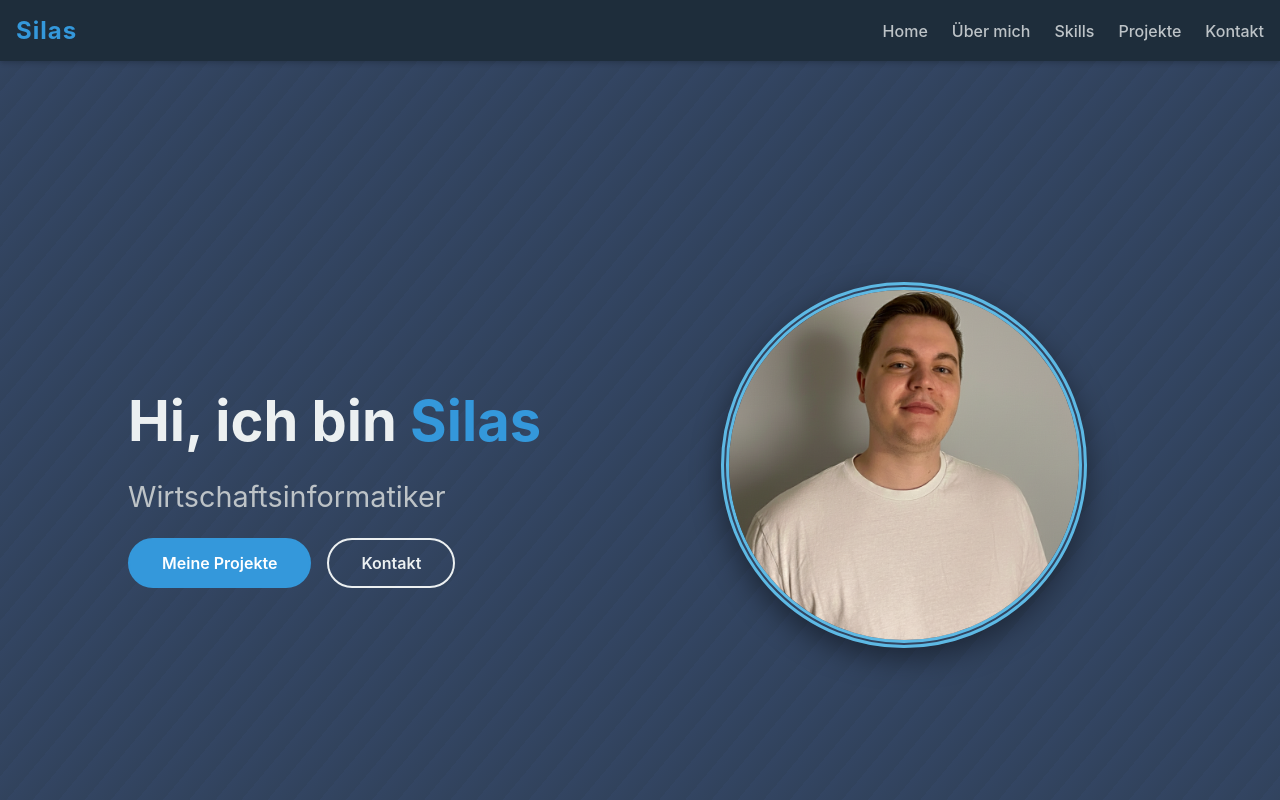
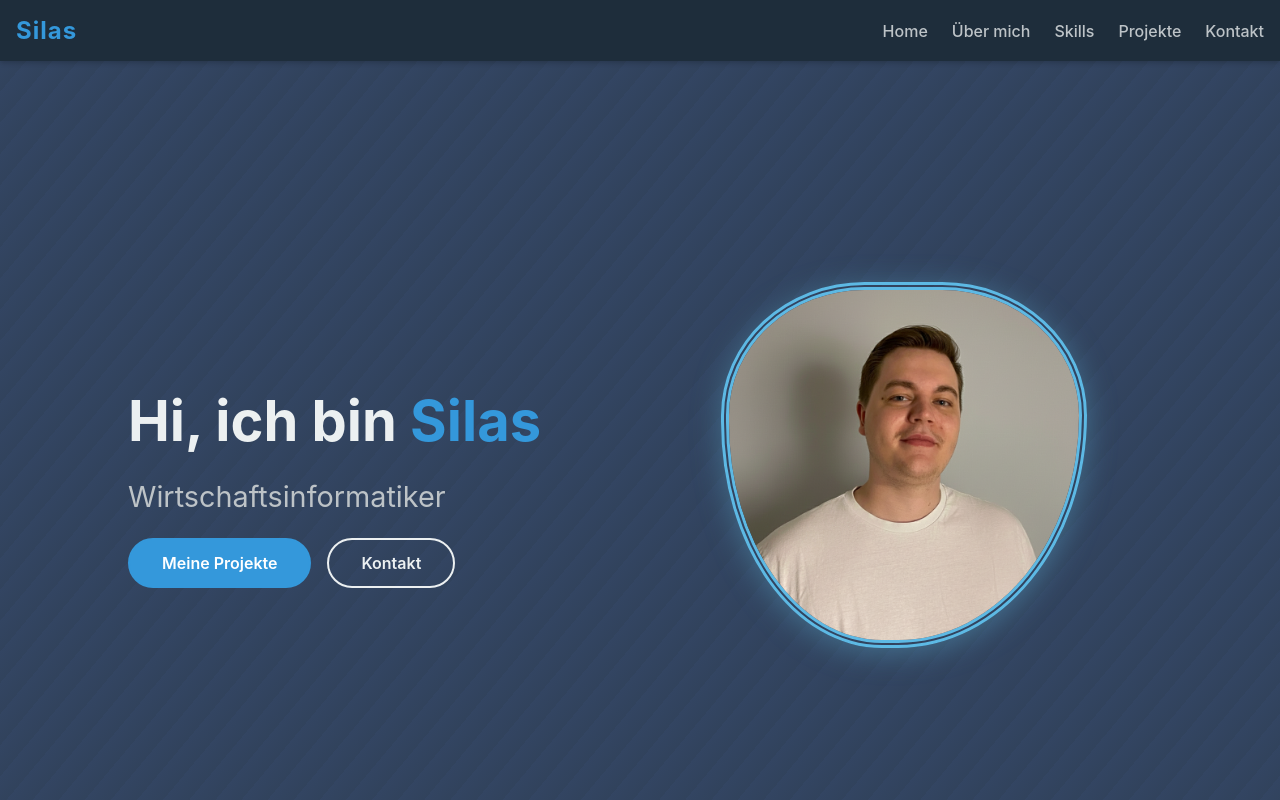
Before and after one commit to Zitas45/portfolio, a Vue app: page / in a window 1280 px wide. Shown: the top 800 px of the page. Built offline with nearby package versions, Linux system fonts and the light colour scheme.

Commit message:
added blob animation to image

```diff
--- a/src/components/Hero.vue
+++ b/src/components/Hero.vue
@@ -85,7 +85,8 @@ p {
   object-fit: cover;
   border-radius: 50%;
   border: 8px double #5db9e4;
-  box-shadow: 0 10px 30px rgba(0, 0, 0, 0.444);
+  box-shadow: 0 5px 30px rgba(90, 166, 201, 0.444);
+  animation: blob 20s infinite linear;
 }
 
 .cta-group {
@@ -132,8 +133,14 @@ p {
 }
 @keyframes blink {
   50% { border-right: #000000 2px solid; }
+}
 
+@keyframes blob {
+  0%,100% { border-radius: 42% 56% 72% 38% / 42% 42% 56% 48%; }
+  33% { border-radius: 42% 38% 50% 50% / 38% 38% 72% 72%; }
+  66% { border-radius: 100% 56% 56% 100% / 100% 100% 56% 56%; }
 }
+
 
 /* Responsive Design */
 @media (max-width: 900px) {
```
Also changed, not shown: src/assets/logo.png.
